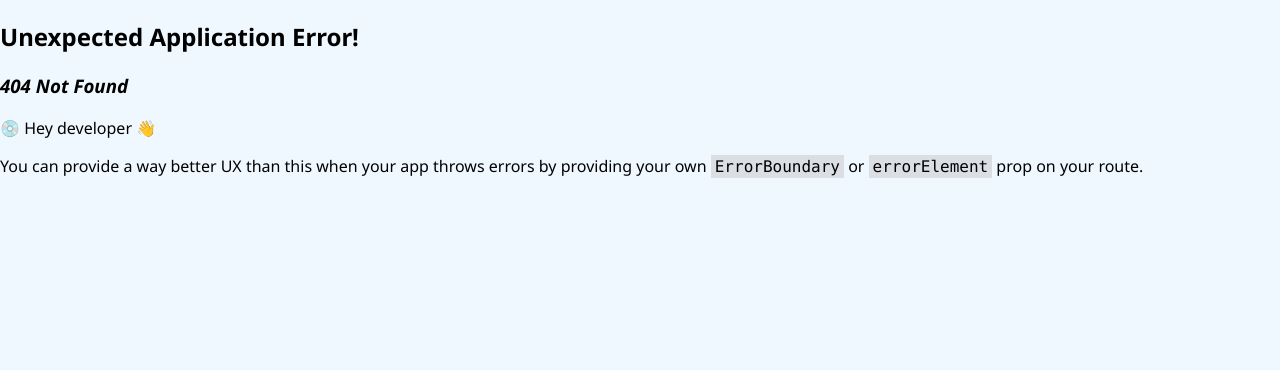
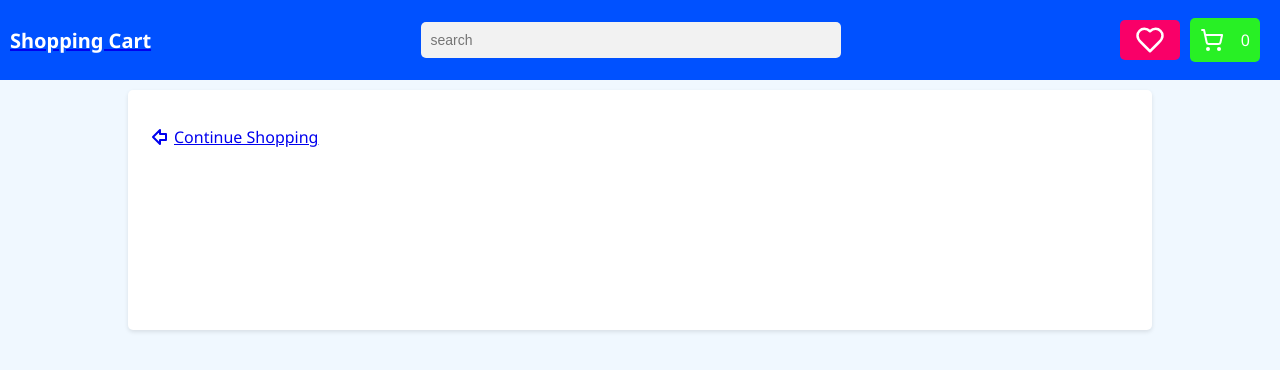
Before and after one commit to shubhdevelop/styx-shopping-cart, a React (Create React App) app: page /favorites in a window 1280 px wide. Before the commit this address had no page. Shown: the top 370 px of the page. Built offline with nearby package versions, Linux system fonts and the light colour scheme.

Commit message:
[Feat] Add Favorites page and add and remove to favorites

```diff
--- a/src/component/Cart/CartBadge/CartBadge.tsx
+++ b/src/component/Cart/CartBadge/CartBadge.tsx
@@ -69,7 +69,7 @@ function CartBadge() {
   );
 
   return (
-    <div>
+    <div title="Cart">
       <div className="shopping-cart" onClick={toggleDropdown}>
         <ShoppingCart />
         <span>{state.cart.length}</span>
--- /dev/null
+++ b/src/component/Favorites/Favorites.tsx
@@ -0,0 +1,46 @@
+import { CartState } from "../../context/Context";
+
+import "./favorites.css"; // Import the CSS file for styling
+import { Link } from "react-router-dom";
+import { ArrowBigLeft } from "lucide-react";
+import { IndividualProduct } from "../../types/Cart.types";
+import Product from "../Product/Product";
+
+const Favorites = () => {
+  const {
+    state: { favorites },
+    dispatch,
+  } = CartState();
+
+  const AllFavoriteProducts = favorites.map((product: IndividualProduct) => {
+    console.log(product);
+    return (
+      <Product
+        rating={product.rating}
+        title={product.title}
+        price={product.price * 100}
+        description={product.description.split(/\s+/).slice(0, 6).join(" ")}
+        src={product.images[0]}
+        key={product.id}
+        discount={product.discountPercentage}
+        id={product.id}
+        stock={product.stock}
+      ></Product>
+    );
+  });
+
+  return (
+    <div className="cart-container">
+      <div className="cart-content">
+        <Link to="/">
+          <div style={{ display: "flex", alignItems: "center", gap: 2 }}>
+            <ArrowBigLeft /> <p>Continue Shopping</p>
+          </div>
+        </Link>
+        <div className="product-list">{AllFavoriteProducts}</div>
+      </div>
+    </div>
+  );
+};
+
+export default Favorites;
--- a/src/component/Navbar/Navbar.tsx
+++ b/src/component/Navbar/Navbar.tsx
@@ -3,6 +3,8 @@ import CartBadge from "../Cart/CartBadge/CartBadge";
 import { Link } from "react-router-dom";
 import { CartState } from "../../context/Context";
 import { useEffect, useState } from "react";
+import { Heart } from "lucide-react";
+import { createEnumDeclaration } from "typescript";
 
 const Navbar = () => {
   const [search, setSearch] = useState("");
@@ -21,7 +23,7 @@ const Navbar = () => {
 
   const debouncedSearch = debounce(
     () => productDispatch({ type: "FILTER_BY_SEARCH", payload: search }),
-    500,
+    500
   );
 
   useEffect(() => {
@@ -44,7 +46,32 @@ const Navbar = () => {
           }}
         />
       </div>
-      <CartBadge />
+      <div
+        style={{
+          display: "flex",
+          justifyContent: "center",
+          alignItems: "center",
+          gap: 10,
+        }}
+      >
+        <Link
+          to="/favorites"
+          style={{
+            width: 50,
+            // height: 50,
+            backgroundColor: "rgb(249, 0, 104)",
+            display: "flex",
+            justifyContent: "center",
+            alignItems: "center",
+            padding: 5,
+            borderRadius: 5,
+          }}
+          title="Favorites"
+        >
+          <Heart size={30} stroke="white" />
+        </Link>
+        <CartBadge />
+      </div>
     </nav>
   );
 };
--- a/src/component/Product/Product.tsx
+++ b/src/component/Product/Product.tsx
@@ -1,4 +1,4 @@
-import { StarIcon } from "lucide-react";
+import { Heart, StarIcon } from "lucide-react";
 import { CartState } from "../../context/Context";
 import { CartItem } from "../../types/Cart.types";
 import "./product.css";
@@ -27,6 +27,7 @@ function Product({
   const { state, dispatch } = CartState();
 
   const isInCart = state.cart.some((c: CartItem) => c.id === id);
+  const isInFavorite = state.favorites.some((c: CartItem) => c.id === id);
   const Rating: React.ReactNode[] = [];
   for (let i = 1; i <= 5; i++) {
     if (i <= rating) {
@@ -38,6 +39,42 @@ function Product({
 
   return (
     <div className="product">
+      {isInFavorite ? (
+        <Heart
+          className="favorite"
+          size={20}
+          fill={"rgb(249, 0, 104)"}
+          stroke="none"
+          onClick={() => {
+            dispatch({
+              type: "REMOVE_FROM_FAVORITE",
+              payload: {
+                id,
+              },
+            });
+          }}
+        />
+      ) : (
+        <Heart
+          className="favorite"
+          size={20}
+          onClick={() => {
+            dispatch({
+              type: "ADD_TO_FAVORITE",
+              payload: {
+                id,
+                title,
+                price,
+                discount,
+                qty: 1,
+                images: [src],
+                description,
+                rating,
+              },
+            });
+          }}
+        />
+      )}
       <div className="image-container">
         <img className="product-image" src={src} alt={title} />
       </div>
@@ -61,7 +98,15 @@ function Product({
           onClick={() => {
             dispatch({
               type: "ADD_TO_CART",
-              payload: { id, title, price, discount, qty: 1, images: [src] },
+              payload: {
+                id,
+                title,
+                price,
+                discount,
+                qty: 1,
+                description,
+                images: [src],
+              },
             });
           }}
           className="product-button"
--- a/src/component/Product/product.css
+++ b/src/component/Product/product.css
@@ -3,17 +3,24 @@
     flex-direction: column;
     align-items: center;
     padding: 20px;
-    border: 1px solid blu #0051ff;
     border-radius: 5px;
     background-color: #ffffff;
     width: 200px;
     max-height: 400px;
-    /* border: 2px solid #000; */
     border-radius: 8px;
     box-shadow: 0 4px 8px rgba(0, 0, 0, 0.1);
     gap: 10px;
     justify-content: space-between;
     position: relative;
+}
+
+.favorite {
+    position: absolute;
+    top: 10px;
+    right: 10px;
+    background-color: #ffffff;
+    border: none;
+    cursor: pointer;
 }
 
 
--- a/src/component/filter/filter.css
+++ b/src/component/filter/filter.css
@@ -41,19 +41,6 @@
 
 }
 
-select {
-    padding: 5px;
-    border-radius: 5px;
-    border: 1px solid #0051ff;
-    margin-bottom: 10px;
-}
-
-select option{
-    padding: 5px;
-    border-radius: 5px;
-    border: 1px solid #0051ff;
-    margin-bottom: 10px;
-}
 
 .filter-section label {
     display: inline-block;
--- a/src/context/Context.tsx
+++ b/src/context/Context.tsx
@@ -13,6 +13,7 @@ const Context = ({ children }: Props) => {
   const [state, dispatch] = useReducer(cartReducer, {
     products: data.products,
     cart: [],
+    favorites: [],
   });
 
   type FilterType = {
--- a/src/context/Reducer.ts
+++ b/src/context/Reducer.ts
@@ -8,6 +8,18 @@ export const cartReducer = (state: any, action: any) => {
       return {
         ...state,
         cart: state.cart.filter((c: CartItem) => c.id !== action.payload.id),
+      };
+    case "ADD_TO_FAVORITE":
+      return {
+        ...state,
+        favorites: [...state.favorites, { ...action.payload, qty: 1 }],
+      };
+    case "REMOVE_FROM_FAVORITE":
+      return {
+        ...state,
+        favorites: state.favorites.filter(
+          (c: CartItem) => c.id !== action.payload.id
+        ),
       };
     case "ADD_QTY":
       return {
--- a/src/index.tsx
+++ b/src/index.tsx
@@ -12,6 +12,7 @@ import {
 import Cart from "./component/Cart/Cart";
 import Context from "./context/Context";
 import Checkout from "./component/Checkout/checkout";
+import Favorites from "./component/Favorites/Favorites";
 
 const root = ReactDOM.createRoot(
   document.getElementById("root") as HTMLElement
@@ -22,6 +23,7 @@ const router = createBrowserRouter(
     <Route path="/" element={<MainLayout />}>
       <Route path="/cart" element={<Cart />}></Route>
       <Route path="/checkout" element={<Checkout />}></Route>
+      <Route path="/favorites" element={<Favorites />}></Route>
       <Route index element={<App />} />
     </Route>
   )
```
Also changed, not shown: src/component/Favorites/favorites.css (added).
